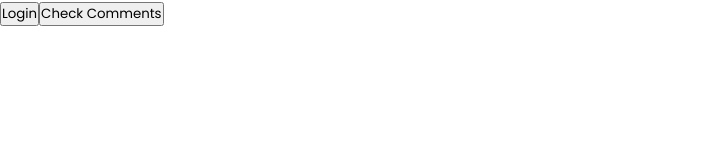
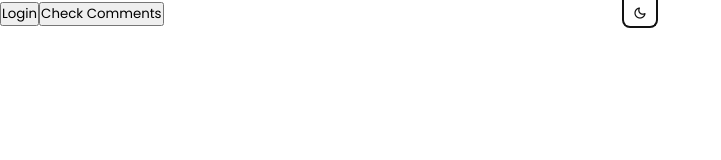
Before and after one commit to prakhartiwari0/kument, a Vue app: page / in a window 1280 px wide. Shown: the top 160 px of the page, without its empty margins (0-721 px from the left). Built offline with nearby package versions, Linux system fonts and the light colour scheme.

Commit message:
Add Dark Mode functionality

```diff
--- a/src/App.vue
+++ b/src/App.vue
@@ -1,12 +1,93 @@
-<script setup>
+<template>
+  <div class="mainAppDiv" :class="this.currentMode">
+
+    <button class="material-symbols-rounded modeSwitcherButton"
+            ref="modeSwitcherButton"
+            @click="switchMode">
+      {{ currentMode == 'light_mode' ? 'dark_mode' : 'light_mode' }}
+    </button>
+
+
+    <RouterView />
+
+  </div>
+</template>
+
+
+<script>
 import { RouterLink, RouterView } from 'vue-router'
+
+export default {
+  data() {
+    return {
+      currentMode: '',
+    }
+  },
+
+  mounted() {
+    window.addEventListener('beforeunload', this.saveMode);
+
+    const storedMode = localStorage.getItem('currentMode'); // Retrieve the mode from localStorage
+    if (storedMode) {
+      this.currentMode = storedMode;
+    } else {
+      // Set a default mode if no mode is stored
+      this.currentMode = 'light_mode';
+    }
+
+  },
+
+  beforeUnmount() {
+    window.removeEventListener('beforeunload', this.saveMode);
+  },
+
+  methods: {
+    switchMode() {
+      if (this.currentMode == 'light_mode') {
+        this.currentMode = 'dark_mode'}
+      else {
+        this.currentMode = 'light_mode'}
+    },
+    saveMode() {
+      localStorage.setItem('currentMode', this.currentMode); // Save the mode to localStorage
+    },
+  }
+
+
+}
+
 
 
 </script>
 
-<template>
-  <RouterView />
-</template>
+<style>
+.mainAppDiv {
+  position: relative;
+}
 
-<style>
+
+.modeSwitcherButton {
+  position: absolute;
+  left: 50%;
+  transform: translateX(-50%);
+  top: 0;
+
+  display: flex;
+  justify-content: center;
+  align-items: center;
+
+  border: none;
+  background-color: transparent;
+  color: var(--black);
+  border-bottom: 2px solid var(--black);
+  border-left: 2px solid var(--black);
+  border-right: 2px solid var(--black);
+  font-size: 1rem;
+  padding: .3rem;
+  padding-inline: .5rem;
+  border-bottom-left-radius: .5rem;
+  border-bottom-right-radius: .5rem;
+  user-select: none;
+  cursor: pointer;
+}
 </style>
```
